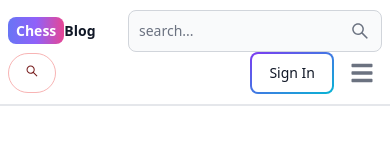
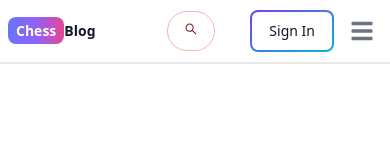
Before and after one commit to Frank8041/blog, a React (Vite) app in the folder client/: page / in a window 390 px wide. Shown: the top 160 px of the page. Built offline with nearby package versions, Linux system fonts and the light colour scheme; no server answers.

Commit message:
added hiiden cn t header in sm

```diff
--- a/client/src/components/Header.jsx
+++ b/client/src/components/Header.jsx
@@ -56,7 +56,7 @@ export default function Header() {
                     type="text"
                     placeholder="search..."
                     rightIcon={AiOutlineSearch}
-                    className="inline"
+                    className="hidden lg:inline"
                     value={searchTerm}
                     onChange={(e) => setSearchTerm(e.target.value)}
                 />
```
